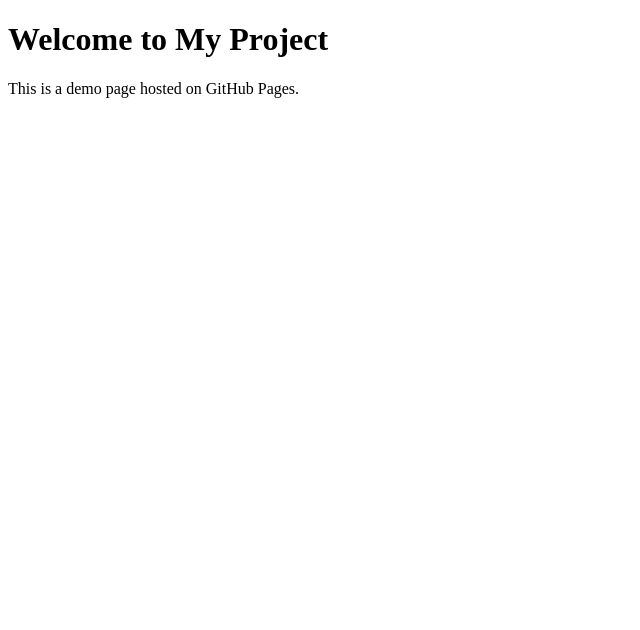
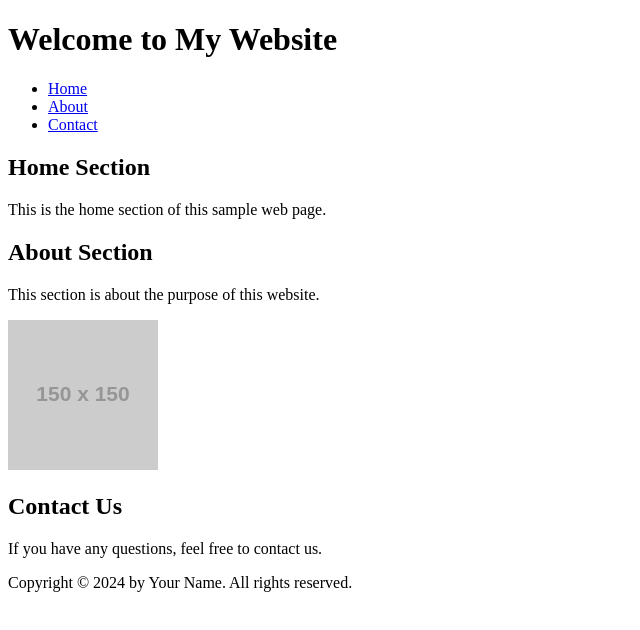
Before and after one commit to hengliang666/hengliang666.github.io, a plain HTML site: page index.html in a window 1280 px wide. Shown: the whole page, without its empty margins (0-640 px from the left). Drawn offline with Linux system fonts and the light colour scheme; placeholder pictures from the web are drawn by us.

Commit message:
Update index.html

```diff
--- a/index.html
+++ b/index.html
@@ -3,10 +3,34 @@
 <head>
     <meta charset="UTF-8">
     <meta name="viewport" content="width=device-width, initial-scale=1.0">
-    <title>My Project</title>
+    <title>Sample Web Page</title>
 </head>
 <body>
-    <h1>Welcome to My Project</h1>
-    <p>This is a demo page hosted on GitHub Pages.</p>
+    <header>
+        <h1>Welcome to My Website</h1>
+    </header>
+    <nav>
+        <ul>
+            <li><a href="#home">Home</a></li>
+            <li><a href="#about">About</a></li>
+            <li><a href="#contact">Contact</a></li>
+        </ul>
+    </nav>
+    <section id="home">
+        <h2>Home Section</h2>
+        <p>This is the home section of this sample web page.</p>
+    </section>
+    <section id="about">
+        <h2>About Section</h2>
+        <p>This section is about the purpose of this website.</p>
+        <img src="https://via.placeholder.com/150" alt="Placeholder Image">
+    </section>
+    <section id="contact">
+        <h2>Contact Us</h2>
+        <p>If you have any questions, feel free to contact us.</p>
+    </section>
+    <footer>
+        <p>Copyright © 2024 by Your Name. All rights reserved.</p>
+    </footer>
 </body>
 </html>
```
